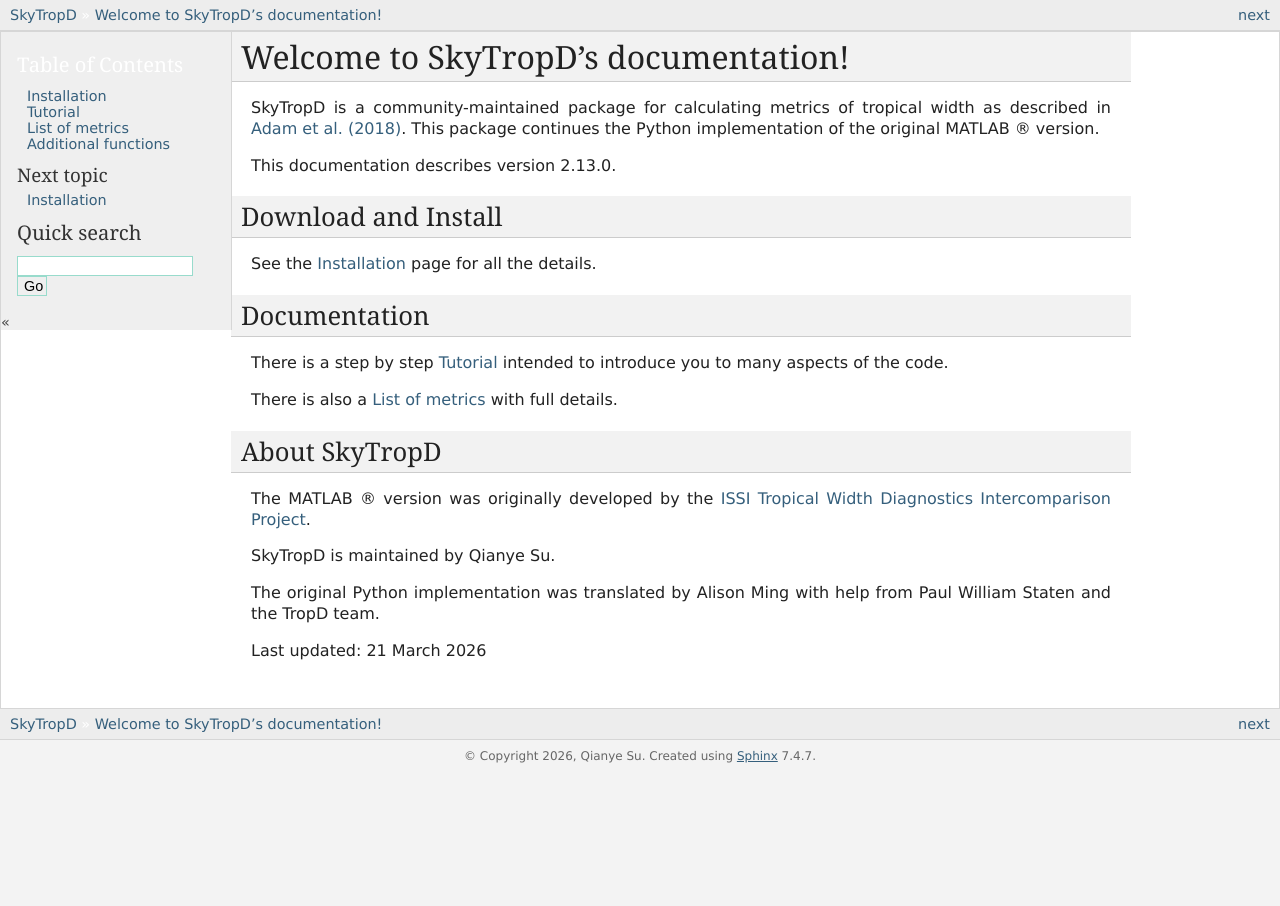
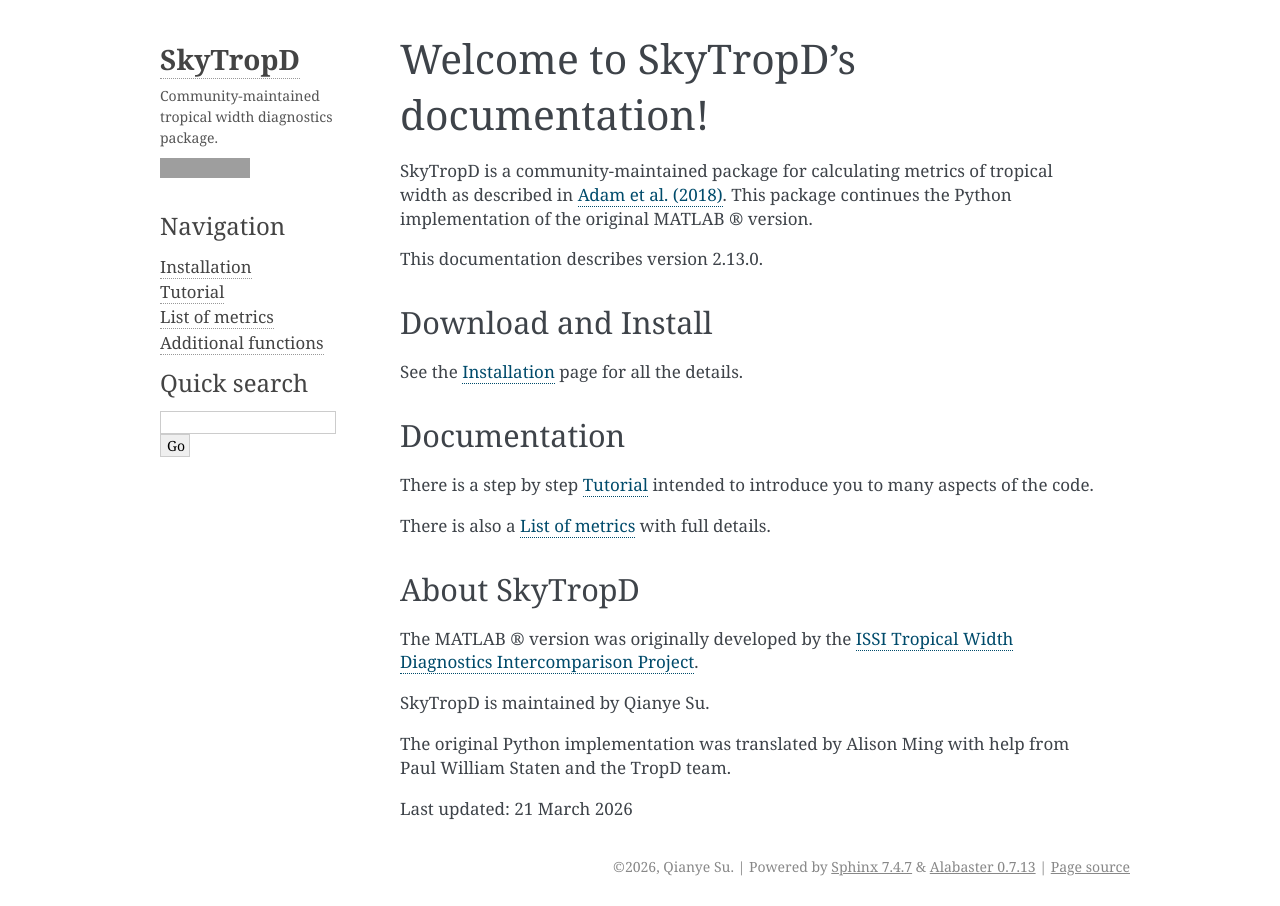
Before and after one commit to QianyeSu/Skytropd, a Sphinx documentation site: the page built from skytropd/docs/source/index.rst, in a window 1280 px wide. Built offline with Sphinx 7.4.7, drawn with Linux system fonts in a browser that asks for light colours; grey boxes are pictures that could not be loaded.

Commit message:
ci: update documentation structure and styling, remove obsolete theme overrides, and adjust module references

```diff
--- a/skytropd/docs/source/_static/theme_overrides.css
+++ /dev/null
@@ -1,97 +0,0 @@
-body {
-    background: #f3f3f3;
-    color: #222222;
-    font-family: "Lucida Grande", "Lucida Sans Unicode", Geneva, Verdana, Arial, sans-serif;
-}
-
-div.document {
-    background: #ffffff;
-    border: 1px solid #d6d6d6;
-    box-shadow: none;
-}
-
-div.related {
-    background: #ededed;
-    border-bottom: 1px solid #d6d6d6;
-}
-
-div.related a {
-    color: #355f7c;
-}
-
-div.bodywrapper {
-    margin: 0 0 0 230px;
-}
-
-div.body {
-    max-width: 860px;
-    color: #222222;
-}
-
-div.body h1,
-div.body h2,
-div.body h3,
-div.body h4,
-div.body h5,
-div.body h6 {
-    color: #222222;
-    font-family: Georgia, "Times New Roman", Times, serif;
-}
-
-div.sphinxsidebar {
-    width: 230px;
-    background: #efefef;
-    border-right: 1px solid #d6d6d6;
-    color: #444444;
-}
-
-div.sphinxsidebar h3,
-div.sphinxsidebar h4 {
-    color: #333333;
-    font-family: Georgia, "Times New Roman", Times, serif;
-}
-
-div.sphinxsidebar a {
-    color: #355f7c;
-}
-
-div.sphinxsidebarwrapper {
-    padding: 18px 16px;
-}
-
-div.footer {
-    color: #666666;
-}
-
-div.footer a {
-    color: #355f7c;
-}
-
-pre,
-div.highlight {
-    background: #f7f7f7;
-    border: 1px solid #d9d9d9;
-}
-
-code,
-tt {
-    background: #fafafa;
-    border: 1px solid #e3e3e3;
-    padding: 0 0.2em;
-}
-
-a {
-    color: #355f7c;
-}
-
-@media screen and (max-width: 900px) {
-    div.bodywrapper {
-        margin-left: 0;
-    }
-
-    div.sphinxsidebar {
-        width: auto;
-        border-right: 0;
-        border-bottom: 1px solid #d6d6d6;
-    }
-}
--- a/skytropd/docs/source/conf.py
+++ b/skytropd/docs/source/conf.py
@@ -14,7 +14,7 @@
 
 import sys
 from pathlib import Path
-#import alabaster
+import alabaster
 
 
 # If extensions (or modules to document with autodoc) are in another directory,
@@ -22,8 +22,8 @@
 # documentation root, use os.path.abspath to make it absolute, like shown here.
 #sys.path.insert(0, os.path.abspath('.'))
 DOCS_SOURCE = Path(__file__).resolve().parent
-PACKAGE_DIR = DOCS_SOURCE.parents[2] / 'skytropd'
-sys.path.insert(0, str(PACKAGE_DIR))
+REPO_ROOT = DOCS_SOURCE.parents[3]
+sys.path.insert(0, str(REPO_ROOT))
 
 # -- General configuration ------------------------------------------------
 
@@ -33,7 +33,7 @@
 # Add any Sphinx extension module names here, as strings. They can be
 # extensions coming with Sphinx (named 'sphinx.ext.*') or your custom
 # ones.
-#html_theme_path = [alabaster.get_path()]
+html_theme_path = [alabaster.get_path()]
 
 extensions = [
     'sphinx.ext.autodoc',
@@ -130,19 +130,22 @@
 
 # The theme to use for HTML and HTML Help pages.  See the documentation for
 # a list of builtin themes.
-html_theme = 'classic'
-#html_theme = 'alabaster'
+#html_theme = 'classic'
+html_theme = 'alabaster'
 
 # Theme options are theme-specific and customize the look and feel of a theme
 # further.  For a list of options available for each theme, see the
 # documentation.
 html_theme_options = {
-    'rightsidebar': 'false',
-    'stickysidebar': 'false',
-    'collapsiblesidebar': 'true',
-    'body_min_width': '760px',
-    'body_max_width': '960px',
-    'sidebarwidth': '230px',
+    'description': 'Community-maintained tropical width diagnostics package.',
+    'github_user': 'QianyeSu',
+    'github_repo': 'Skytropd',
+    'github_button': True,
+    'github_type': 'star',
+    'github_banner': False,
+    'fixed_sidebar': True,
+    'page_width': '980px',
+    'sidebar_width': '220px',
 }
 
 # Add any paths that contain custom themes here, relative to this directory.
@@ -150,7 +153,7 @@
 
 # The name for this set of Sphinx documents.  If None, it defaults to
 # "<project> v<release> documentation".
-html_title = 'SkyTropD Documentation'
+html_title = 'SkyTropD'
 
 # A shorter title for the navigation bar.  Default is the same as html_title.
 html_short_title = 'SkyTropD'
@@ -168,8 +171,7 @@
 # relative to this directory. They are copied after the builtin static files,
 # so a file named "default.css" will overwrite the builtin "default.css".
 html_static_path = ['_static']
-html_css_files = ['theme_overrides.css']
-html_sidebars = {'**': ['globaltoc.html', 'relations.html', 'searchbox.html']}
+html_sidebars = {'**': ['about.html', 'navigation.html', 'relations.html', 'searchbox.html']}
 
 # Add any extra paths that contain custom files (such as robots.txt or
 # .htaccess) here, relative to this directory. These files are copied
--- a/skytropd/docs/source/helper.rst
+++ b/skytropd/docs/source/helper.rst
@@ -2,7 +2,7 @@
 Additional functions
 ====================
 
-.. currentmodule:: functions
+.. currentmodule:: skytropd.functions
 
 .. autosummary::
 
@@ -24,5 +24,5 @@
 Description of additional functions
 ===================================
 
-.. automodule:: functions
+.. automodule:: skytropd.functions
    :members:
--- a/skytropd/docs/source/reference.rst
+++ b/skytropd/docs/source/reference.rst
@@ -2,7 +2,7 @@
 List of metrics
 =================
 
-.. currentmodule:: metrics
+.. currentmodule:: skytropd.metrics
 
 .. autosummary::
 
@@ -27,5 +27,5 @@
 Description of metrics
 ======================
 
-.. automodule:: metrics
+.. automodule:: skytropd.metrics
    :members:
```
Also changed, not shown: 1 other file.
